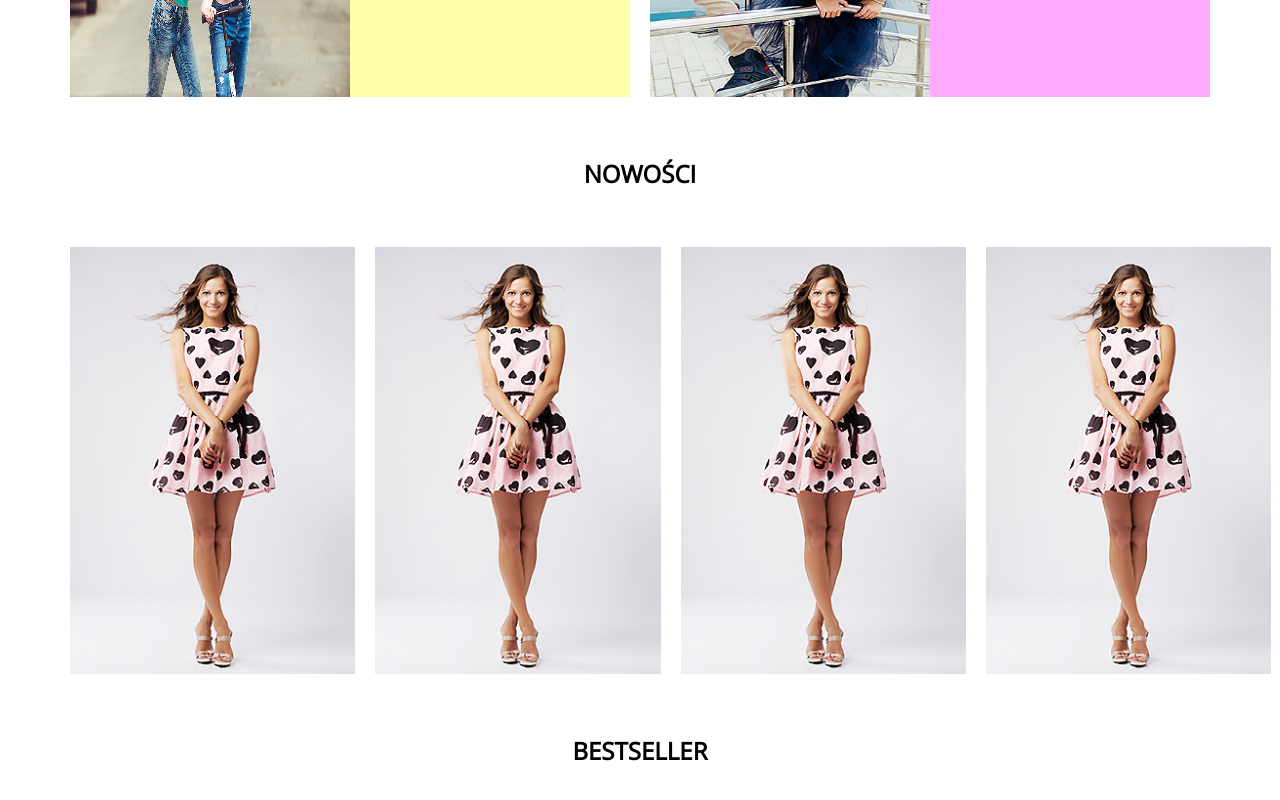
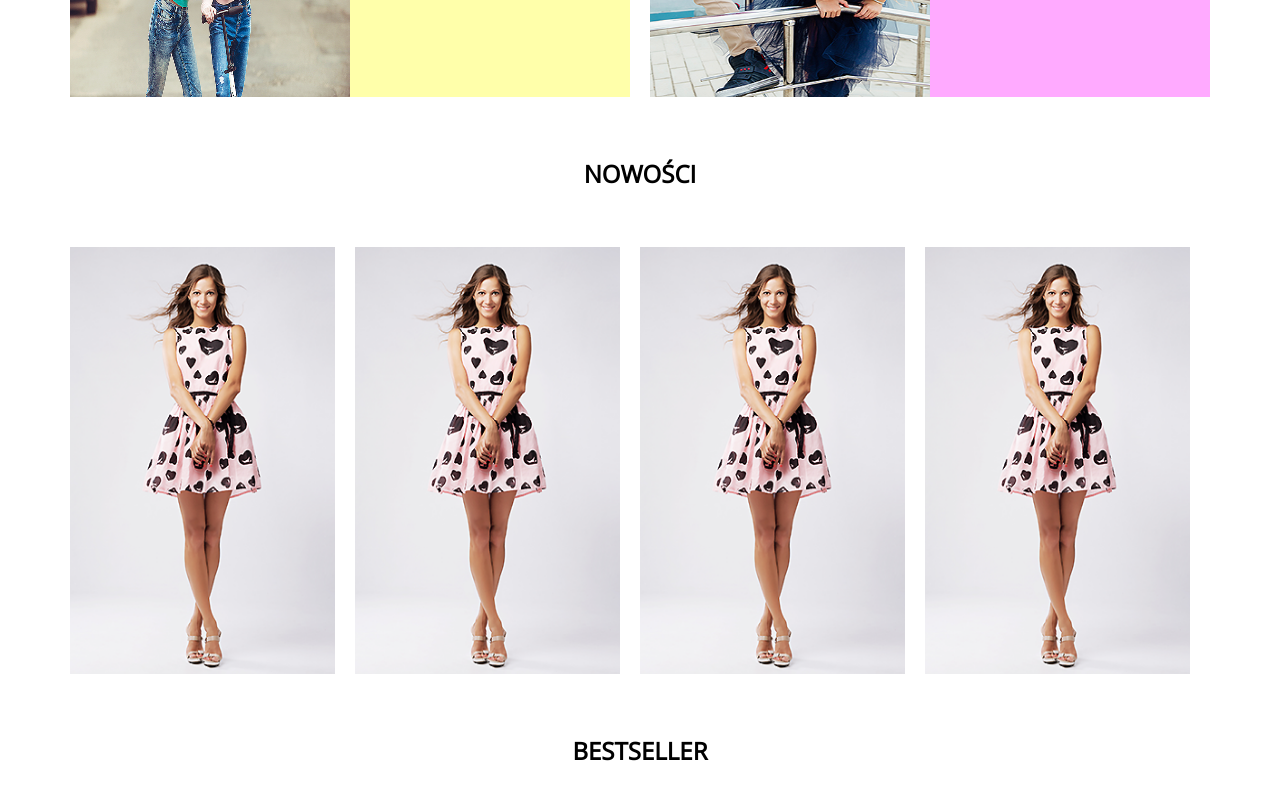
Before and after one commit to Paula066/Skyshop, a website: page index.html in a window 1280 px wide. Shown: the part 1509-2309 px from the top of the page. Drawn offline with nearby package versions, Linux system fonts and the light colour scheme.

Commit message:
fix images

```diff
--- a/index.html
+++ b/index.html
@@ -92,18 +92,18 @@
         <div class="new">
             <h2>nowości</h2>
         </div>
-        <div class="product">
+        <div class="flex">
             <div class="product-item">
-                <img class="imageproduct" src="./img/lady.png">
+                <img class="product-item-img" src="./img/lady.png">
             </div>
             <div class="product-item">
-                <img class="imageproduct" src="./img/lady.png">
+                <img class="product-item-img" src="./img/lady.png">
             </div>
             <div class="product-item">
-                <img class="imageproduct" src="./img/lady.png">
+                <img class="product-item-img" src="./img/lady.png">
             </div>
             <div class="product-item">
-                <img class="imageproduct" src="./img/lady.png">
+                <img class="product-item-img" src="./img/lady.png">
             </div>
         </div>
         <div class="bestseller">
--- a/style.css
+++ b/style.css
@@ -219,11 +219,6 @@ h2 {
     text-align: center;
     text-transform: uppercase;
 }
-
-.product {
-    display: flex;
-}
-
 .product-item {
     flex: 1;
     height: 427px;
@@ -231,9 +226,14 @@ h2 {
     background-repeat: no-repeat;
 }
 
-.imageproduct {
-    margin: 0 20px;
+.product-item-img {
+    padding-right: 20px;
     margin-left: 0;
+    max-width: 100%;
+}
+
+.product-item-img:last-child {
+    margin-right: 0;
 }
 
 .bestseller {
```
